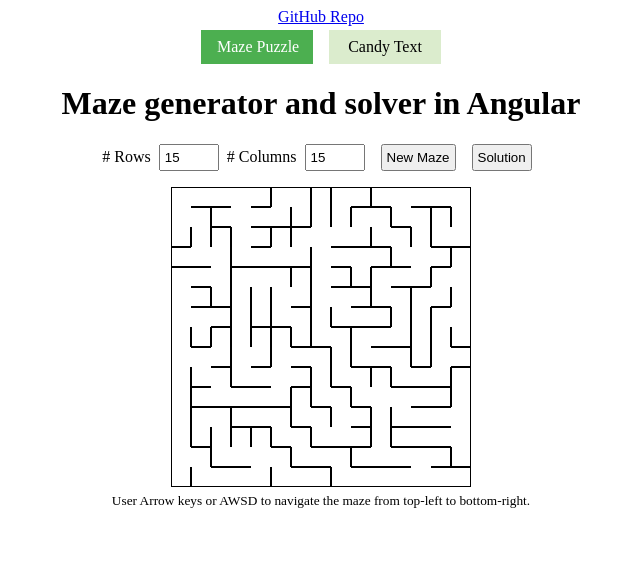
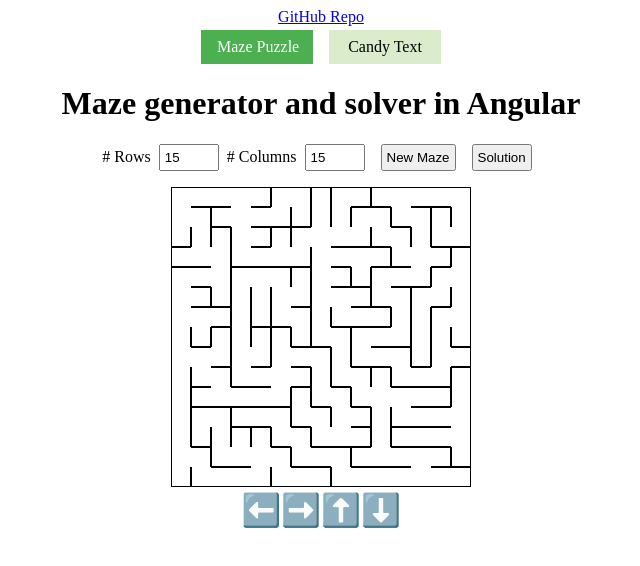
Before and after one commit to changhuixu/angular-maze, an Angular app: page /maze in a window 1280 px wide. Shown: the top 566 px of the page, without its empty margins (319-959 px from the left). Built offline with nearby package versions, Linux system fonts and the light colour scheme.

Commit message:
add emoji arrows for touch screen devices

```diff
--- a/src/app/maze/maze.component.css
+++ b/src/app/maze/maze.component.css
@@ -12,3 +12,9 @@
   padding: 0.25rem;
   margin: 0 0.5rem;
 }
+
+.arrows span {
+  font-size: xx-large;
+  user-select: none;
+  cursor: pointer;
+}
--- a/src/app/maze/maze.component.html
+++ b/src/app/maze/maze.component.html
@@ -6,17 +6,17 @@
     <label for="nCol"># Columns</label>
     <input id="nCol" type="number" [(ngModel)]="col" />
     <button type="button" (click)="drawMaze()">New Maze</button>
-    <button type="button" (click)="drawPath()">Solution</button>
+    <button type="button" (click)="solution()">Solution</button>
   </div>
   <section>
     <canvas id="maze"></canvas>
   </section>
   <section>
-    <div>
-      <small>
-        User Arrow keys or AWSD to navigate the maze from top-left to
-        bottom-right.
-      </small>
+    <div class="arrows">
+      <span (click)="play('Left')">⬅️</span>
+      <span (click)="play('Right')">➡️</span>
+      <span (click)="play('Up')">⬆️</span>
+      <span (click)="play('Down')">⬇️</span>
     </div>
   </section>
 </div>
--- a/src/app/maze/maze.component.ts
+++ b/src/app/maze/maze.component.ts
@@ -120,7 +120,7 @@ export class MazeComponent implements OnInit, AfterViewInit {
     }
   }
 
-  drawPath() {
+  solution() {
     this.gameOver = true;
     this.maze.drawSolution('#ff7575', 3);
   }
```
Also changed, not shown: 6 other files (tests, documents, lock files or other folders).
